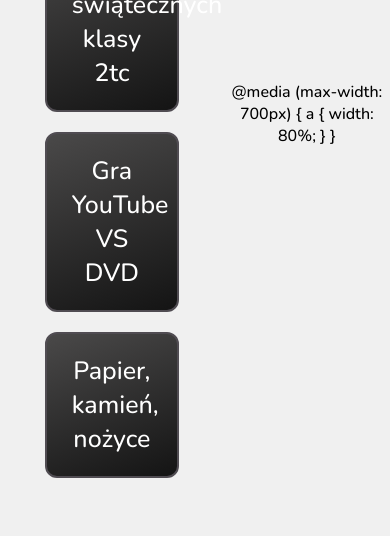
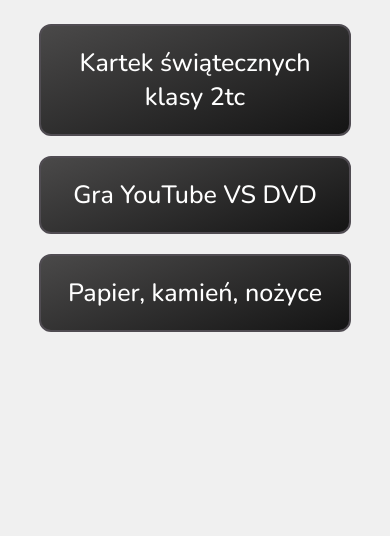
Before and after one commit to Mo1tc/Mo1tc.github.io, a plain HTML site: page index.html in a window 390 px wide. Shown: the part 308-844 px from the top of the page. Drawn offline with nearby package versions, Linux system fonts and the light colour scheme.

Commit message:
Update index.html

```diff
--- a/index.html
+++ b/index.html
@@ -53,6 +53,15 @@
         color: #000;
     }
 
+     @media (max-width: 700px) {
+  a {
+    width: 80%;
+  }
+}
+
+
+
+
 </style>
 
 
@@ -65,11 +74,6 @@
     </div>
 
 
-@media (max-width: 700px) {
-  a {
-    width: 80%;
-  }
-}
 
 
 
```
